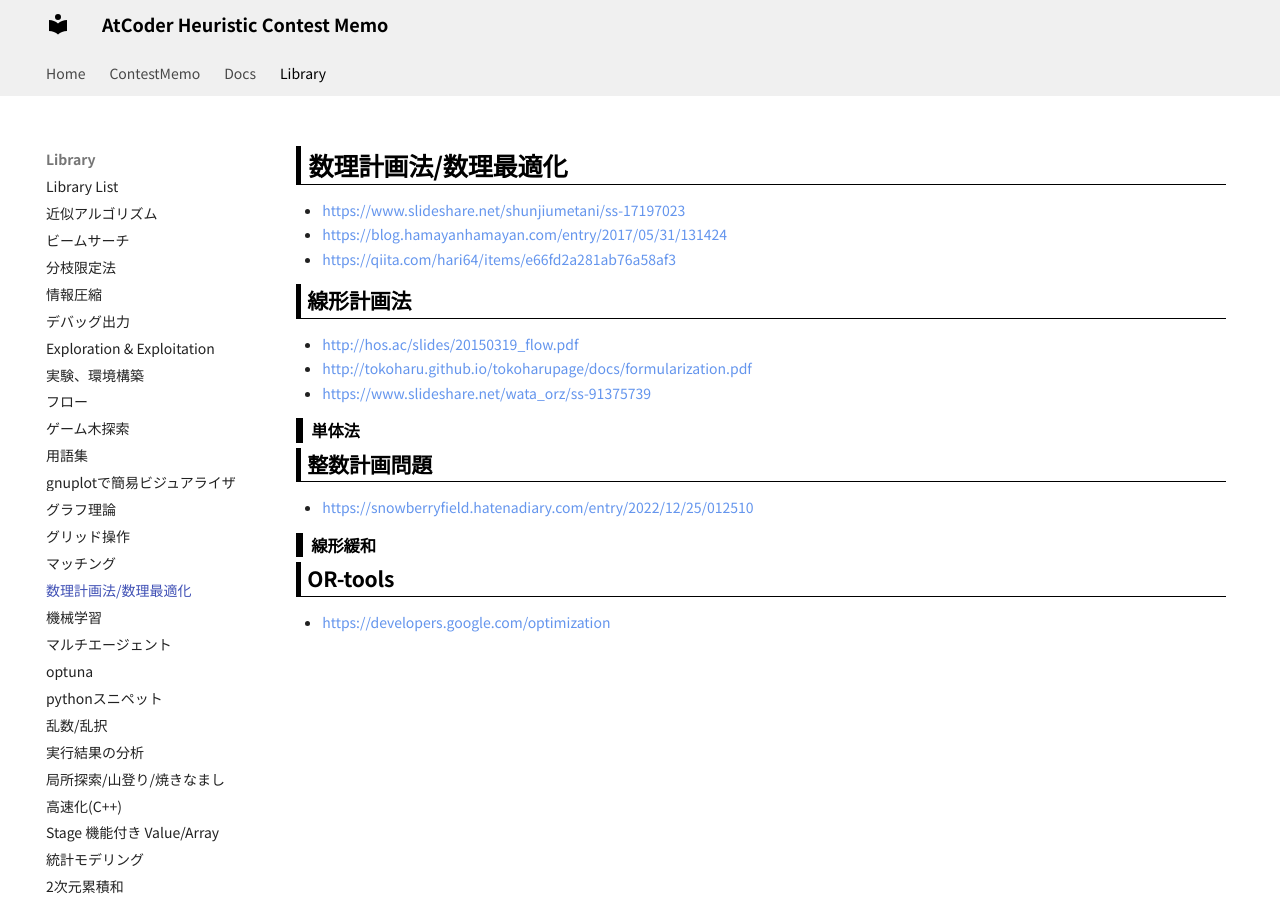
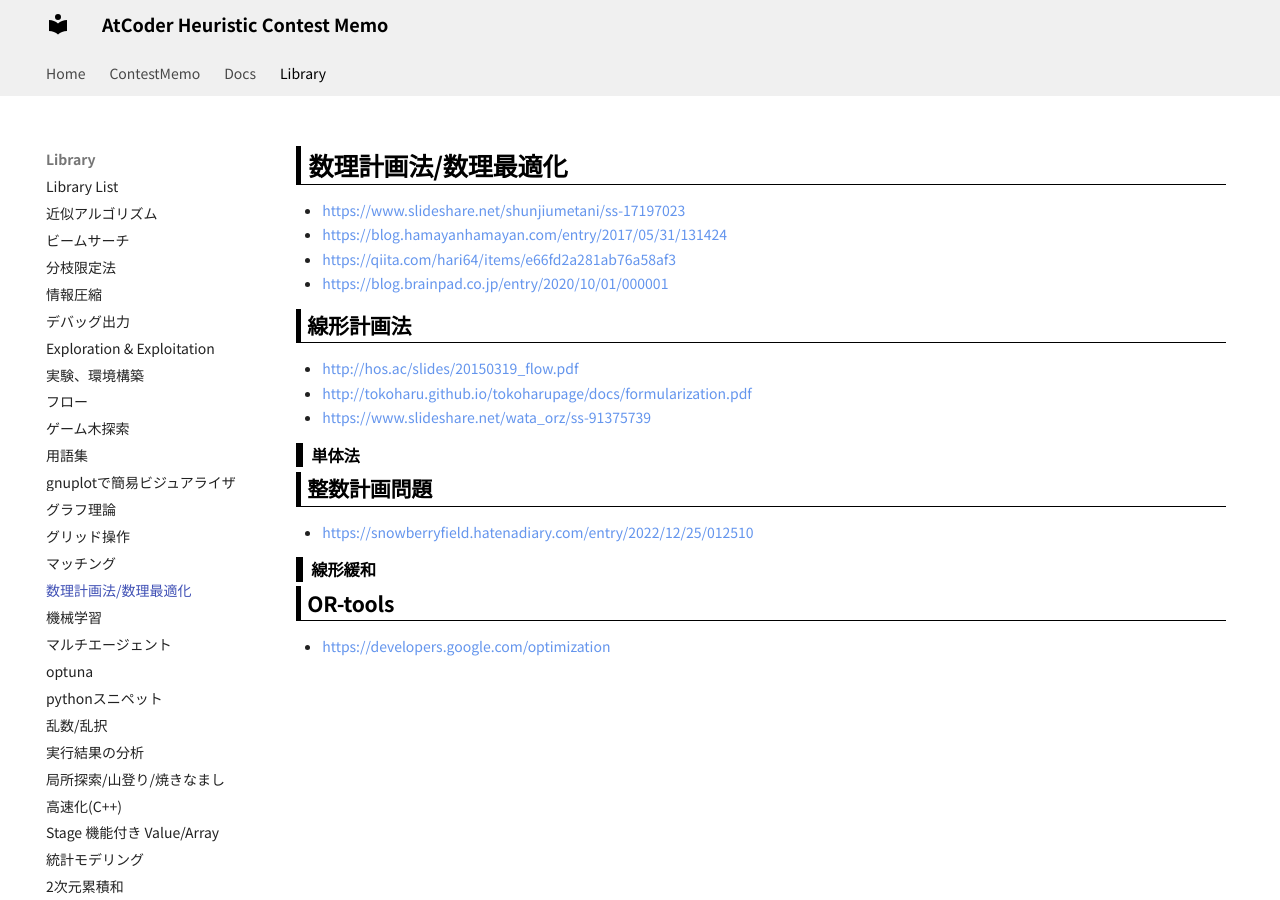
Before and after one commit to jetbead/AtCoderHeuristicContestMemo, an MkDocs documentation site: the page built from docs/Library/math_opt.md, in a window 1280 px wide. Built offline with MkDocs 1.6.1 and Material for MkDocs 9.7.7, drawn with Linux system fonts in a browser that asks for light colours; some web fonts are replaced; some of the changed lines change nothing that is shown.

Commit message:
Update math_opt.md

```diff
--- a/docs/Library/math_opt.md
+++ b/docs/Library/math_opt.md
@@ -3,6 +3,7 @@
 - https://www.slideshare.net/shunjiumetani/ss-17197023
 - https://blog.hamayanhamayan.com/entry/2017/05/31/131424
 - https://qiita.com/hari64/items/e66fd2a281ab76a58af3
+- https://blog.brainpad.co.jp/entry/2020/10/01/000001
 
 
 ## 線形計画法
```
